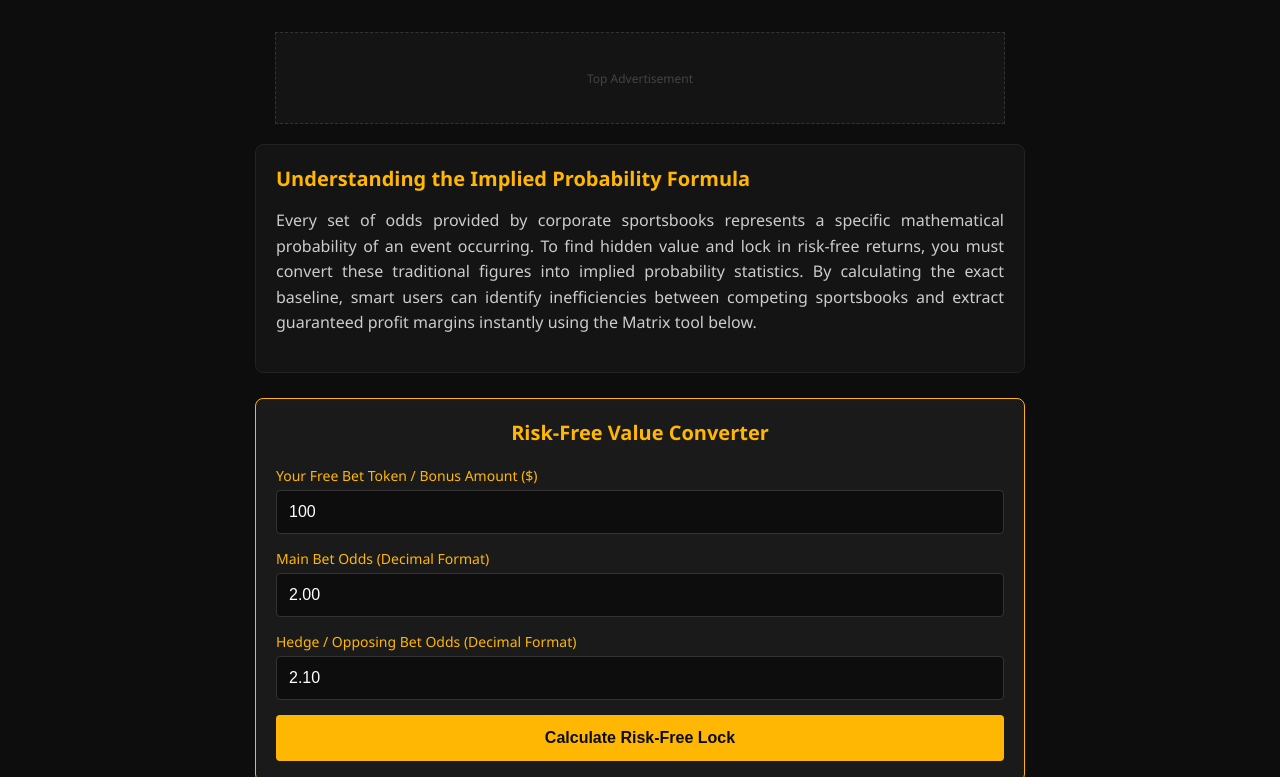
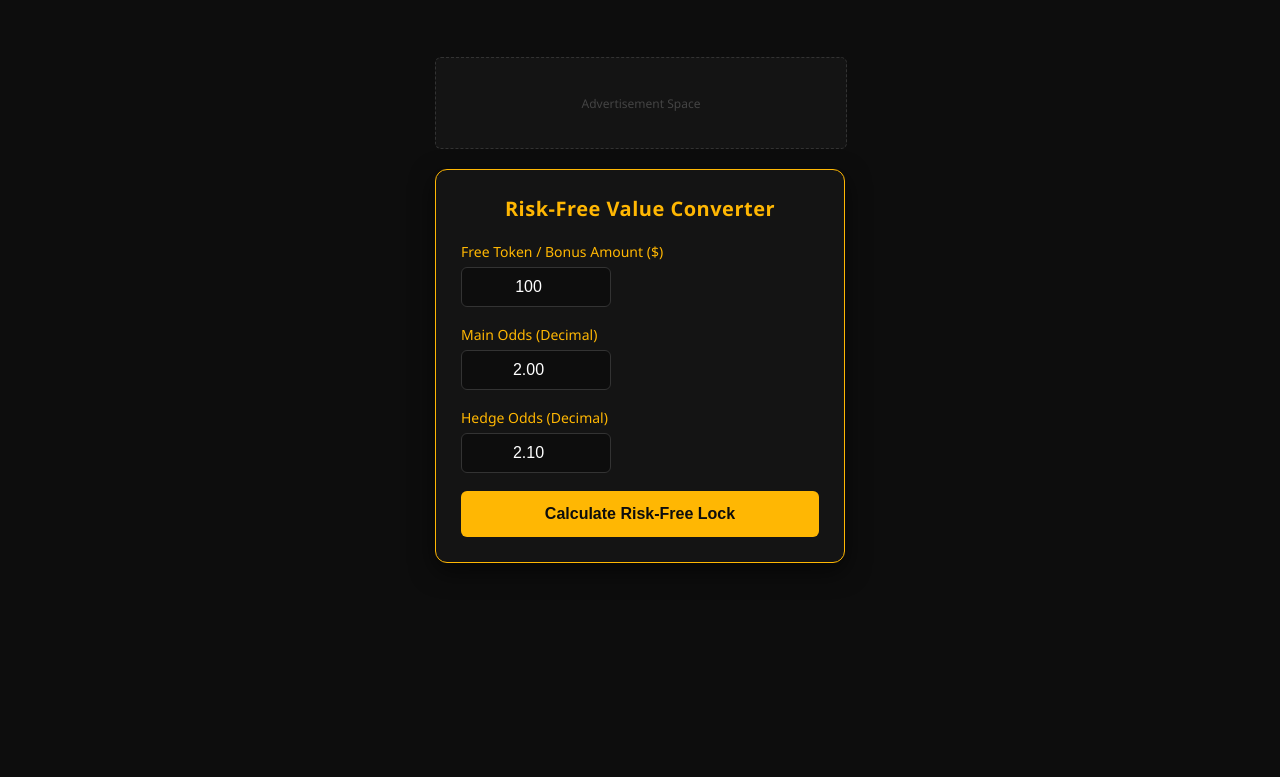
Before and after one commit to sakibalhasan3896-ops/Matrix-Calculator, a plain HTML site: page index.html in a window 1280 px wide. Shown: the part 90-867 px from the top of the page. After the commit the page ends 800 px from the top, so only its background shows below. Drawn offline with Linux system fonts and the light colour scheme.

Commit message:
Rename calculator and update layout styles

```diff
--- a/index.html
+++ b/index.html
@@ -3,59 +3,196 @@
 <head>
     <meta charset="UTF-8">
     <meta name="viewport" content="width=device-width, initial-scale=1.0">
-    <title>Matrix Odds Calculator</title>
+    <title>Matrix Value Converter</title>
     <style>
-        body { background-color: #0d0d0d; color: #e0e0e0; font-family: 'Segoe UI', sans-serif; margin: 0; padding: 0; display: flex; flex-direction: column; align-items: center; }
-        header { width: 100%; padding: 25px 0; text-align: center; background: linear-gradient(180deg, #1a1a1a 0%, #0d0d0d 100%); border-bottom: 1px solid #262626; }
-        header h1 { margin: 0; font-size: 26px; color: #ffb703; }
-        .container { width: 100%; max-width: 800px; padding: 15px; box-sizing: border-box; }
-        .ad-container { margin: 20px auto; text-align: center; width: 100%; max-width: 728px; min-height: 90px; display: flex; justify-content: center; align-items: center; background-color: #141414; border: 1px dashed #333; }
-        .paragraph-card { background-color: #141414; border: 1px solid #222; border-radius: 8px; padding: 20px; margin-bottom: 25px; }
-        .paragraph-card h2 { font-size: 20px; color: #ffb703; margin: 0 0 12px 0; }
-        .paragraph-card p { font-size: 16px; line-height: 1.6; color: #cccccc; text-align: justify; }
-        .calculator-box { background: #1a1a1a; border: 1px solid #ffb703; border-radius: 8px; padding: 20px; margin: 25px 0; }
-        .input-group { margin-bottom: 15px; }
-        .input-group label { display: block; margin-bottom: 5px; font-size: 14px; color: #ffb703; }
-        .input-group input { width: 100%; padding: 12px; background: #0d0d0d; border: 1px solid #333; color: #fff; border-radius: 4px; box-sizing: border-box; font-size: 16px; }
-        .calc-btn { width: 100%; padding: 14px; background: #ffb703; color: #0d0d0d; border: none; border-radius: 4px; font-weight: bold; font-size: 16px; cursor: pointer; }
-        .result-box { margin-top: 20px; padding: 15px; background: #0d0d0d; border-radius: 4px; border-left: 4px solid #00cb49; display: none; }
-        @media (max-width: 768px) { .ad-container { max-width: 320px; min-height: 50px; } }
+        body {
+            background-color: #0d0d0d;
+            color: #e0e0e0;
+            font-family: 'Segoe UI', Tahoma, Geneva, Verdana, sans-serif;
+            margin: 0;
+            padding: 0;
+            display: flex;
+            flex-direction: column;
+            align-items: center;
+            justify-content: center;
+            min-height: 100vh;
+        }
+
+        .container {
+            width: 100%;
+            max-width: 450px; /* মোবাইল ও পিসিতে সুন্দর দেখানোর জন্য কমপ্যাক্ট সাইজ */
+            padding: 20px;
+            box-sizing: border-box;
+        }
+
+        /* ক্যালকুলেটরের ঠিক ওপরে ১টি মাত্র বিজ্ঞাপন স্পেস */
+        .ad-container {
+            margin-bottom: 20px;
+            text-align: center;
+            width: 100%;
+            max-width: 100%;
+            min-height: 90px;
+            display: flex;
+            justify-content: center;
+            align-items: center;
+            overflow: hidden;
+            background-color: #141414;
+            border: 1px dashed #333;
+            border-radius: 6px;
+        }
+
+        .calculator-box {
+            background: #141414;
+            border: 1px solid #ffb703;
+            border-radius: 12px;
+            padding: 25px;
+            box-shadow: 0 8px 25px rgba(0,0,0,0.6);
+        }
+
+        .calculator-box h3 {
+            margin-top: 0;
+            margin-bottom: 20px;
+            color: #ffb703;
+            font-size: 20px;
+            text-align: center;
+            letter-spacing: 0.5px;
+        }
+
+        .input-group {
+            margin-bottom: 18px;
+        }
+
+        .input-group label {
+            display: block;
+            margin-bottom: 6px;
+            font-size: 14px;
+            color: #ffb703;
+        }
+
+        /* ৬ ডিজিটের জন্য ছোট ও নিখুঁত ইনপুতের সাইজ */
+        .input-group input {
+            width: 100%;
+            max-width: 150px; /* ইনপুট বক্সটি ছোট করা হয়েছে */
+            padding: 10px 12px;
+            background: #0d0d0d;
+            border: 1px solid #333;
+            color: #fff;
+            border-radius: 6px;
+            box-sizing: border-box;
+            font-size: 16px;
+            text-align: center;
+        }
+
+        .input-group input:focus {
+            border-color: #ffb703;
+            outline: none;
+        }
+
+        .calc-btn {
+            width: 100%;
+            padding: 14px;
+            background: #ffb703;
+            color: #0d0d0d;
+            border: none;
+            border-radius: 6px;
+            font-weight: bold;
+            font-size: 16px;
+            cursor: pointer;
+            transition: background 0.2s, transform 0.1s;
+        }
+
+        .calc-btn:hover {
+            background: #ffe066;
+        }
+
+        .calc-btn:active {
+            transform: scale(0.98);
+        }
+
+        .result-box {
+            margin-top: 20px;
+            padding: 15px;
+            background: #0d0d0d;
+            border-radius: 6px;
+            border-left: 4px solid #00cb49;
+            display: none;
+        }
+
+        .result-box p {
+            margin: 8px 0;
+            font-size: 15px;
+            color: #cccccc;
+        }
+
+        .result-box span {
+            font-weight: bold;
+            color: #00cb49;
+        }
+
+        @media (max-width: 480px) {
+            .ad-container {
+                min-height: 50px;
+            }
+            .calculator-box {
+                padding: 20px;
+            }
+        }
     </style>
 </head>
 <body>
-    <header><h1>Matrix Odds & Value Calculator</h1></header>
+
     <div class="container">
-        <div class="ad-container"><span style="color: #444; font-size: 12px;">Top Advertisement</span></div>
-        <div class="paragraph-card">
-            <h2>Understanding the Implied Probability Formula</h2>
-            <p>Every set of odds provided by corporate sportsbooks represents a specific mathematical probability of an event occurring. To find hidden value and lock in risk-free returns, you must convert these traditional figures into implied probability statistics. By calculating the exact baseline, smart users can identify inefficiencies between competing sportsbooks and extract guaranteed profit margins instantly using the Matrix tool below.</p>
+
+        <!-- একমাত্র বিজ্ঞাপন স্পেস (ক্যালকুলেটরের ঠিক ওপরে) -->
+        <div class="ad-container">
+            <!-- Adsterra কোড পাওয়ার পর এই লাইনের নিচের অংশটুকু পরিবর্তন করবেন -->
+            <span style="color: #444; font-size: 12px;">Advertisement Space</span>
         </div>
+
+        <!-- সরাসরি ক্যালকুলেটর বক্স -->
         <div class="calculator-box">
-            <h3 style="margin-top:0; color:#ffb703; font-size: 20px; text-align: center;">Risk-Free Value Converter</h3>
-            <div class="input-group"><label>Your Free Bet Token / Bonus Amount ($)</label><input type="number" id="bonusAmount" value="100"></div>
-            <div class="input-group"><label>Main Bet Odds (Decimal Format)</label><input type="number" id="mainOdds" value="2.00" step="0.01"></div>
-            <div class="input-group"><label>Hedge / Opposing Bet Odds (Decimal Format)</label><input type="number" id="hedgeOdds" value="2.10" step="0.01"></div>
+            <h3>Risk-Free Value Converter</h3>
+
+            <div class="input-group">
+                <label>Free Token / Bonus Amount ($)</label>
+                <!-- max 6 digits input restriction -->
+                <input type="number" id="bonusAmount" value="100" oninput="if(this.value.length > 6) this.value = this.value.slice(0,6);">
+            </div>
+
+            <div class="input-group">
+                <label>Main Odds (Decimal)</label>
+                <input type="number" id="mainOdds" value="2.00" step="0.01" oninput="if(this.value.length > 6) this.value = this.value.slice(0,6);">
+            </div>
+
+            <div class="input-group">
+                <label>Hedge Odds (Decimal)</label>
+                <input type="number" id="hedgeOdds" value="2.10" step="0.01" oninput="if(this.value.length > 6) this.value = this.value.slice(0,6);">
+            </div>
+
             <button class="calc-btn" onclick="calculateLoop()">Calculate Risk-Free Lock</button>
+
             <div class="result-box" id="resultContainer">
-                <p>Required Counter-Hedge Stake: <span id="requiredHedge" style="color:#00cb49; font-weight:bold;">$0.00</span></p>
-                <p>Guaranteed Clean Profit Return: <span id="guaranteedProfit" style="color:#00cb49; font-weight:bold;">$0.00</span></p>
+                <p>Required Counter-Hedge Stake: <span id="requiredHedge">$0.00</span></p>
+                <p>Guaranteed Clean Profit Return: <span id="guaranteedProfit">$0.00</span></p>
             </div>
         </div>
-        <div class="ad-container"><span style="color: #444; font-size: 12px;">Middle Advertisement</span></div>
-        <div class="paragraph-card">
-            <h2>The Mathematics of Risk-Free Spread Optimization</h2>
-            <p>Advanced hedging allows users to secure corporate sign-up promotions by executing completely balanced outcomes. When a platform offers a promotional match, the goal is not to predict the winner of the game. Instead, the objective is to execute an optimal mathematical spread. This operational framework turns volatile predictions into a predictable mathematical tool for capital optimization.</p>
-        </div>
-        <div class="ad-container"><span style="color: #444; font-size: 12px;">Bottom Advertisement</span></div>
+
     </div>
+
     <script>
         function calculateLoop() {
             const bonus = parseFloat(document.getElementById('bonusAmount').value);
             const mainOdds = parseFloat(document.getElementById('mainOdds').value);
             const hedgeOdds = parseFloat(document.getElementById('hedgeOdds').value);
-            if(isNaN(bonus) || isNaN(mainOdds) || isNaN(hedgeOdds) || bonus <= 0 || mainOdds <= 1 || hedgeOdds <= 1) { alert("Please enter valid parameters."); return; }
+
+            if(isNaN(bonus) || isNaN(mainOdds) || isNaN(hedgeOdds) || bonus <= 0 || mainOdds <= 1 || hedgeOdds <= 1) {
+                alert("Please enter valid parameters. Odds metrics must be greater than 1.00.");
+                return;
+            }
+
             const hedgeStake = (bonus * (mainOdds - 1)) / hedgeOdds;
             const netProfit = hedgeStake * (hedgeOdds - 1);
+
             document.getElementById('requiredHedge').innerText = "$" + hedgeStake.toFixed(2);
             document.getElementById('guaranteedProfit').innerText = "$" + netProfit.toFixed(2);
             document.getElementById('resultContainer').style.display = "block";
```
